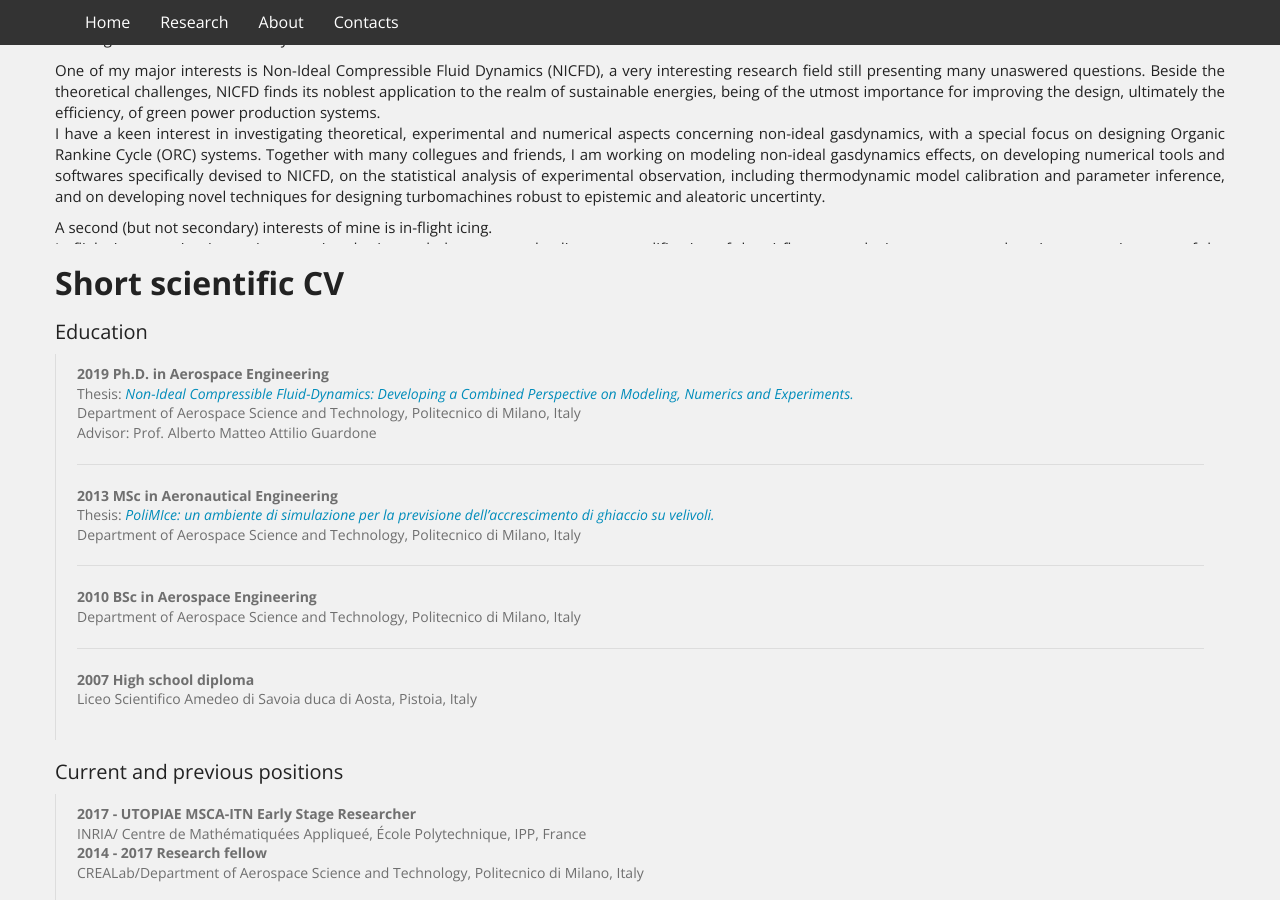
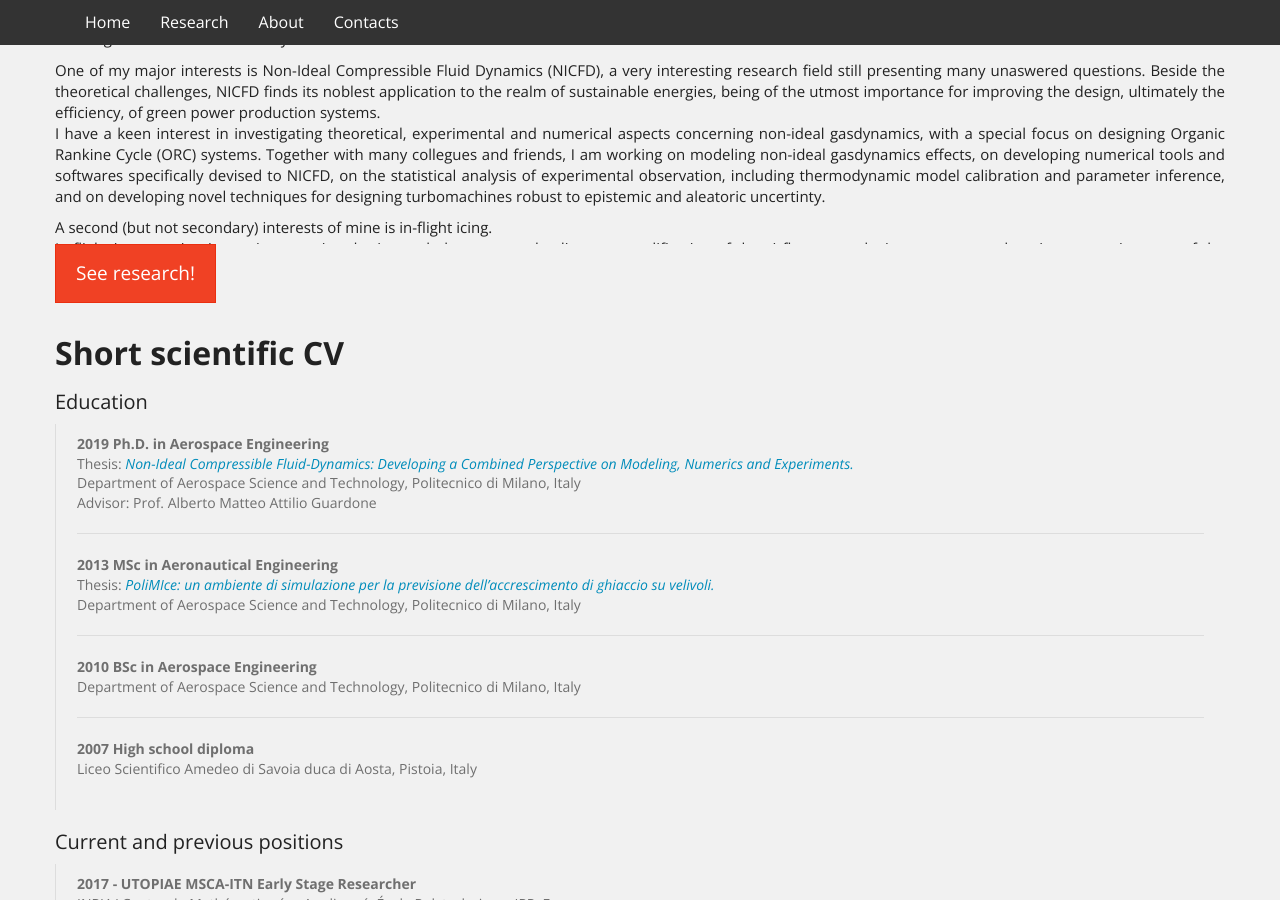
Before and after one commit to LaSerpe/LaSerpe.github.io, a Jekyll site: the page built from index.html, in a window 1280 px wide and 900 px high, scrolled down 731 px. Built offline with Jekyll 4.4.1, drawn with Linux system fonts in a browser that asks for light colours; nearby versions of some CDN libraries; library files that are not in the unit come from our copies.

Commit message:
Research button in home

```diff
--- a/index.html
+++ b/index.html
@@ -70,6 +70,8 @@ layout: default
 			</p>
 
         </div>
+
+        <p><a class="btn btn-danger btn-lg" href="/html/research.html">See research!</a></p>
     </div>
 
     <div class="row";>
```
